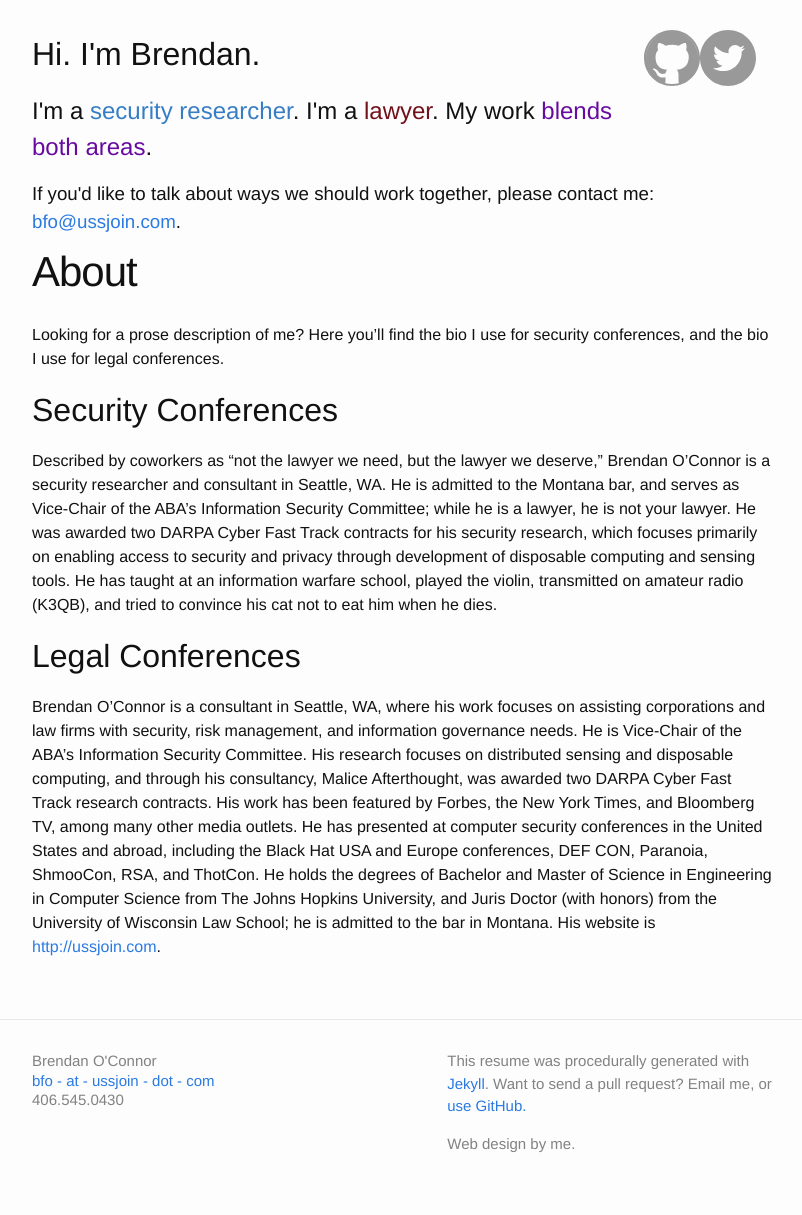
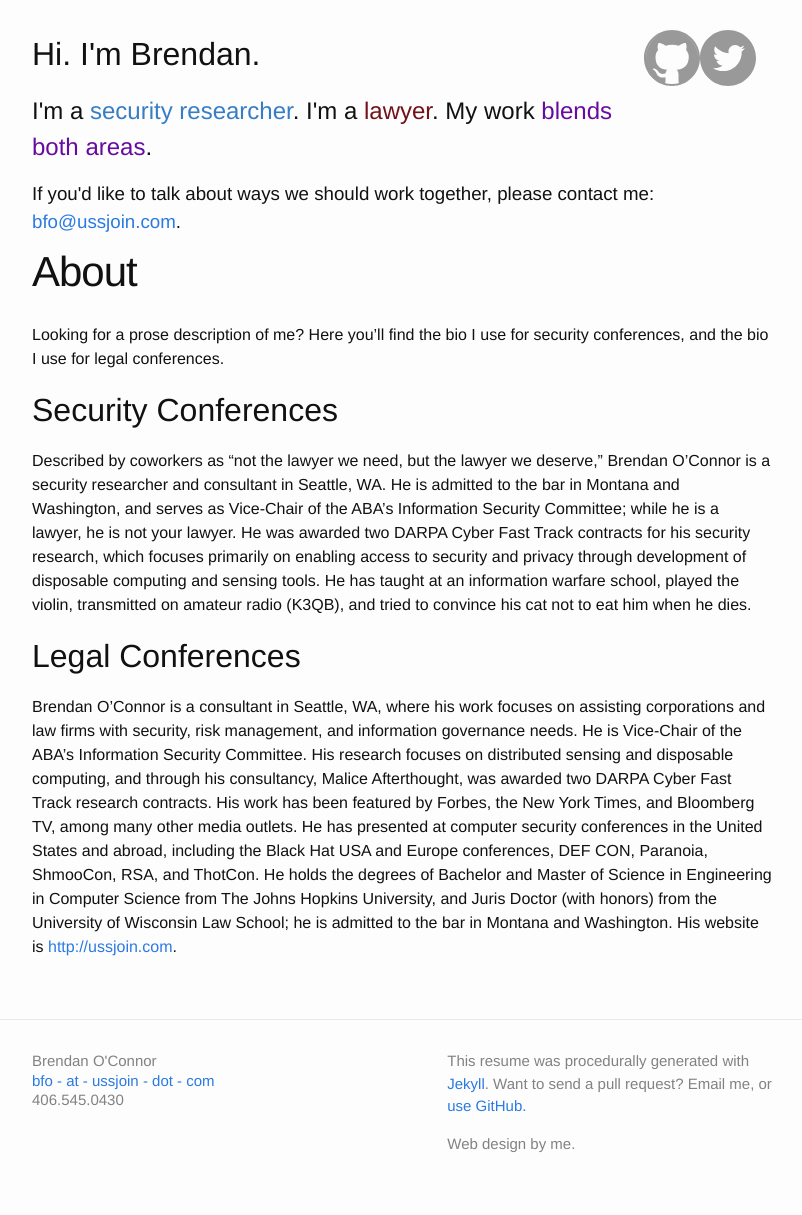
Before and after one commit to ussjoin/ussjoin.com, a Jekyll site: the page built from about.md, in a window 1280 px wide. Shown: the whole page, without its empty margins (238-1040 px from the left). Built offline with Jekyll 4.4.1, drawn with Linux system fonts in a browser that asks for light colours.

Commit message:
Adding WABar to the bios.

```diff
--- a/about.md
+++ b/about.md
@@ -8,8 +8,8 @@ Looking for a prose description of me? Here you'll find the bio I use for securi
 
 <h2>Security Conferences</h2>
 
-Described by coworkers as "not the lawyer we need, but the lawyer we deserve," Brendan O'Connor is a security researcher and consultant in Seattle, WA. He is admitted to the Montana bar, and serves as Vice-Chair of the ABA's Information Security Committee; while he is a lawyer, he is not your lawyer. He was awarded two DARPA Cyber Fast Track contracts for his security research, which focuses primarily on enabling access to security and privacy through development of disposable computing and sensing tools. He has taught at an information warfare school, played the violin, transmitted on amateur radio (K3QB), and tried to convince his cat not to eat him when he dies.
+Described by coworkers as "not the lawyer we need, but the lawyer we deserve," Brendan O'Connor is a security researcher and consultant in Seattle, WA. He is admitted to the bar in Montana and Washington, and serves as Vice-Chair of the ABA's Information Security Committee; while he is a lawyer, he is not your lawyer. He was awarded two DARPA Cyber Fast Track contracts for his security research, which focuses primarily on enabling access to security and privacy through development of disposable computing and sensing tools. He has taught at an information warfare school, played the violin, transmitted on amateur radio (K3QB), and tried to convince his cat not to eat him when he dies.
 
 <h2>Legal Conferences</h2>
 
-Brendan O’Connor is a consultant in Seattle, WA, where his work focuses on assisting corporations and law firms with security, risk management, and information governance needs. He is Vice-Chair of the ABA's Information Security Committee. His research focuses on distributed sensing and disposable computing, and through his consultancy, Malice Afterthought, was awarded two DARPA Cyber Fast Track research contracts. His work has been featured by Forbes, the New York Times, and Bloomberg TV, among many other media outlets. He has presented at computer security conferences in the United States and abroad, including the Black Hat USA and Europe conferences, DEF CON, Paranoia, ShmooCon, RSA, and ThotCon. He holds the degrees of Bachelor and Master of Science in Engineering in Computer Science from The Johns Hopkins University, and Juris Doctor (with honors) from the University of Wisconsin Law School; he is admitted to the bar in Montana. His website is <http://ussjoin.com>.
+Brendan O’Connor is a consultant in Seattle, WA, where his work focuses on assisting corporations and law firms with security, risk management, and information governance needs. He is Vice-Chair of the ABA's Information Security Committee. His research focuses on distributed sensing and disposable computing, and through his consultancy, Malice Afterthought, was awarded two DARPA Cyber Fast Track research contracts. His work has been featured by Forbes, the New York Times, and Bloomberg TV, among many other media outlets. He has presented at computer security conferences in the United States and abroad, including the Black Hat USA and Europe conferences, DEF CON, Paranoia, ShmooCon, RSA, and ThotCon. He holds the degrees of Bachelor and Master of Science in Engineering in Computer Science from The Johns Hopkins University, and Juris Doctor (with honors) from the University of Wisconsin Law School; he is admitted to the bar in Montana and Washington. His website is <http://ussjoin.com>.
```
